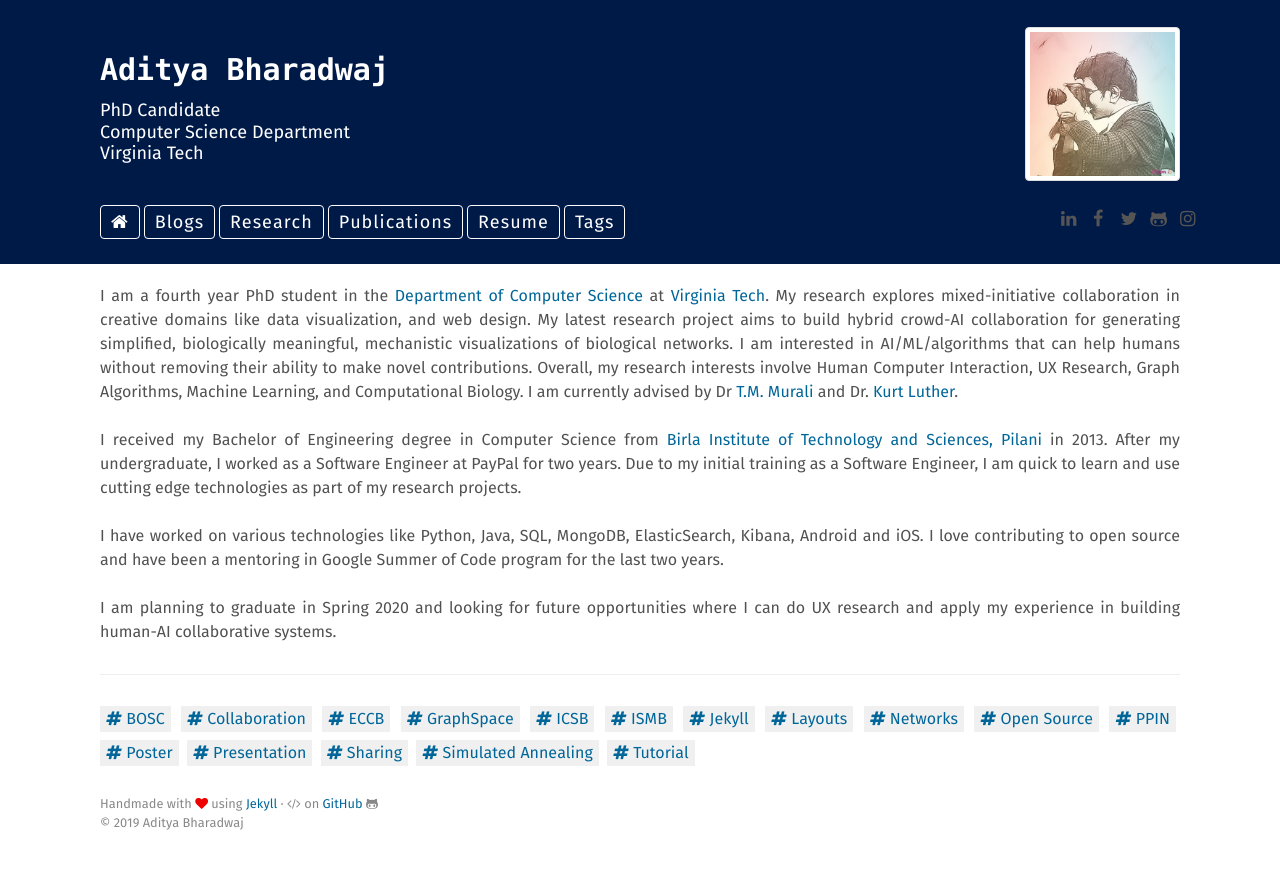
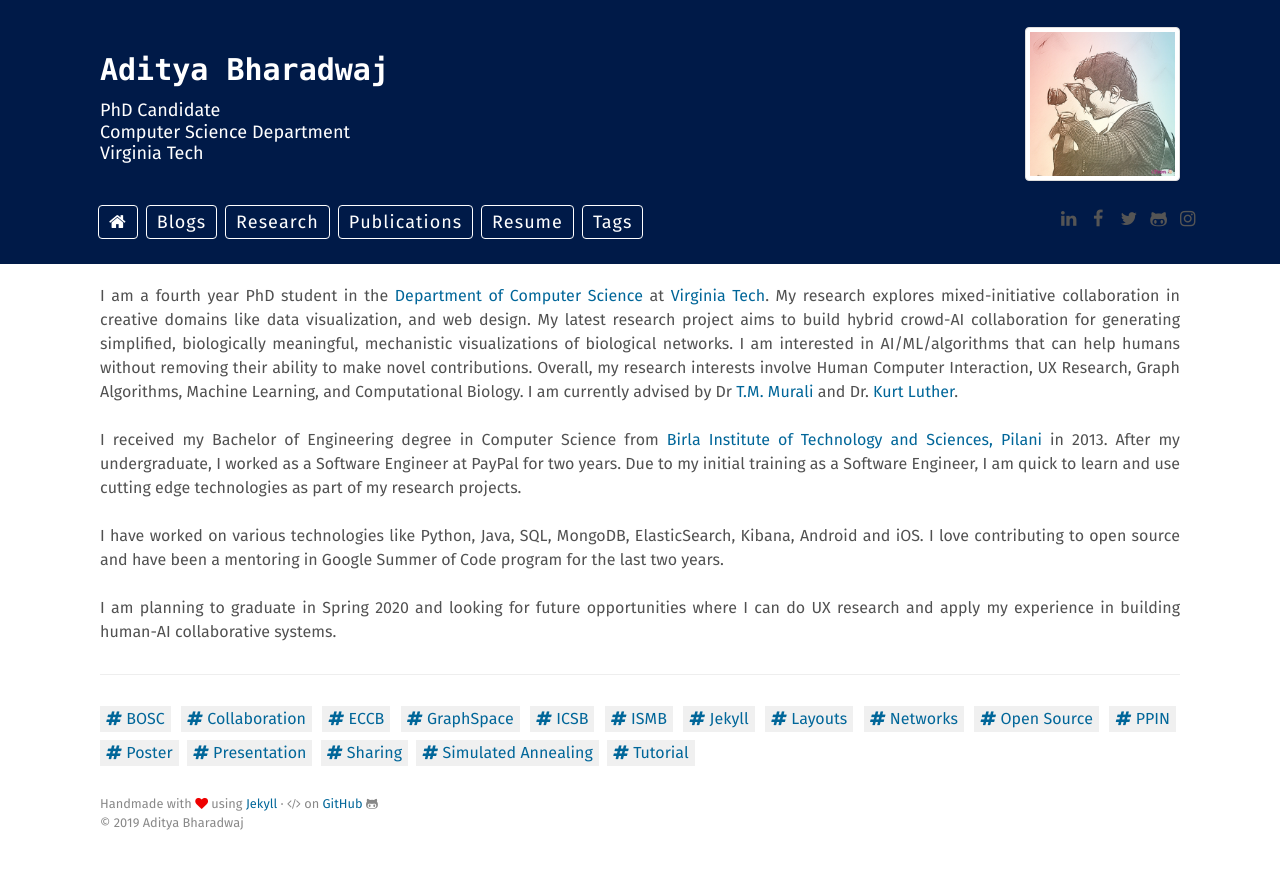
Before and after one commit to adbharadwaj/adbharadwaj.github.io, a Jekyll site: the page built from index.html, in a window 1280 px wide. Shown: the top 869 px of the page. Built offline with Jekyll 4.4.1, drawn with Linux system fonts in a browser that asks for light colours.

Commit message:
Update _layout.scss

```diff
--- a/assets/scss/_layout.scss
+++ b/assets/scss/_layout.scss
@@ -474,14 +474,13 @@ blockquote p:last-child {
         a {
             color: #fff;
             border-bottom: 0;
-//             background: #fff;
             padding: 5px 10px;
-            border: 1px solid #fff;
+            border: 0.1px solid #fff;
             border-radius: 0.2rem;
             white-space: nowrap;
             letter-spacing: 1px;
-            margin-left: 2px;
-            margin-right: 2px;
+            margin-left: 0px;
+            margin-right: 8px;
 
             &.blue {
                 color: #fff;
```
